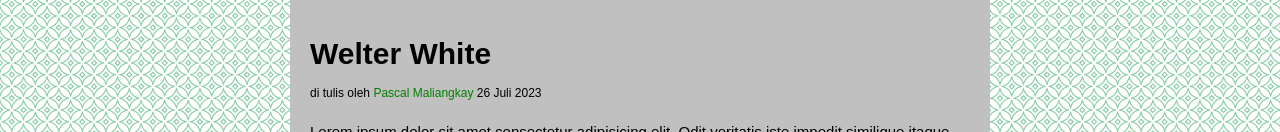
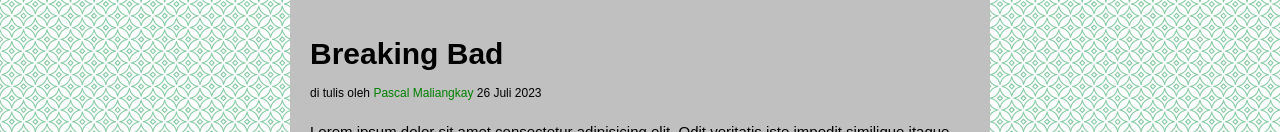
Before and after one commit to PascalClasher/Breaking-Bad, a plain HTML site: page index.html in a window 1280 px wide. Shown: the part 490-622 px from the top of the page. Drawn offline with Linux system fonts and the light colour scheme.

Commit message:
Mengubah title di h2

```diff
--- a/index.html
+++ b/index.html
@@ -20,7 +20,7 @@
         </div>
         <div class="img"></div>
         <div class="content">
-            <h2> Welter White </h2>
+            <h2> Breaking Bad </h2>
             <p class="tulis"> di tulis oleh <a href="#">Pascal Maliangkay
             </a>26 Juli 2023</p>
 
```
